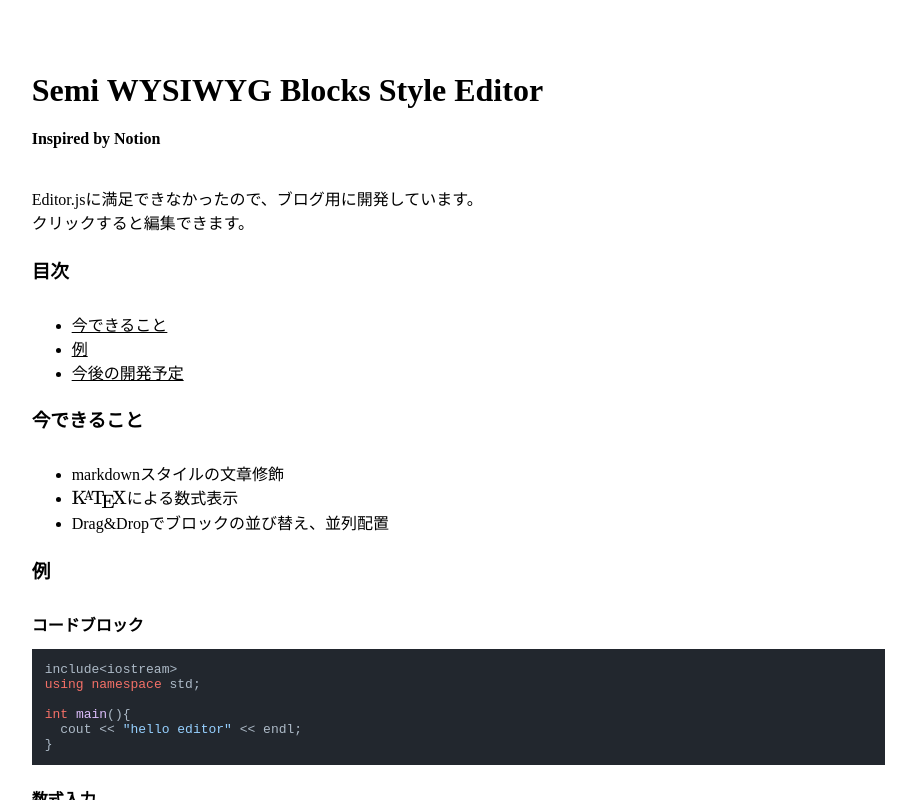
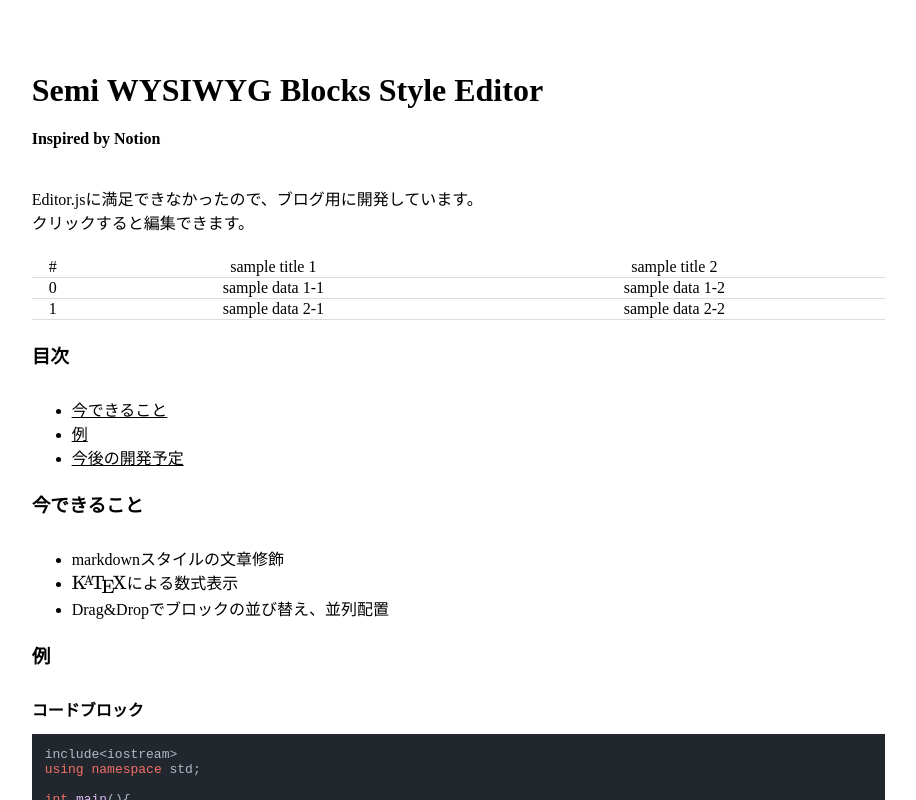
Before and after one commit to nuemu/EditorReact, a React (Create React App) app: page / in a window 1280 px wide. Shown: the top 800 px of the page, without its empty margins (203-1119 px from the left). Built offline with nearby package versions, Linux system fonts and the light colour scheme.

Commit message:
Add: DBBlock

```diff
--- a/src/Editor/Blocks/BlockDatas.ts
+++ b/src/Editor/Blocks/BlockDatas.ts
@@ -7,59 +7,10 @@ const Data = [
 		initial: {'text': ''}
 	},
 	{
-		type: 'Text',
-		name: 'Text',
-		description: '文字入力ができます',
-		icon: require('../Assets/Text.svg').default,
-		initial: {'text': ''}
-	},
-	{
-		type: 'Text',
-		name: 'Text',
-		description: '文字入力ができます',
-		icon: require('../Assets/Text.svg').default,
-		initial: {'text': ''}
-	},
-	{
-		type: 'Text',
-		name: 'Text',
-		description: '文字入力ができます',
-		icon: require('../Assets/Text.svg').default,
-		initial: {'text': ''}
-	},
-	{
-		type: 'Text',
-		name: 'Text',
-		description: '文字入力ができます',
-		icon: require('../Assets/Text.svg').default,
-		initial: {'text': ''}
-	},
-	{
-		type: 'Text',
-		name: 'Text',
-		description: '文字入力ができます',
-		icon: require('../Assets/Text.svg').default,
-		initial: {'text': ''}
-	},
-	{
-		type: 'Text',
-		name: 'Text',
-		description: '文字入力ができます',
-		icon: require('../Assets/Text.svg').default,
-		initial: {'text': ''}
-	},
-	{
-		type: 'Text',
-		name: 'Text',
-		description: '文字入力ができます',
-		icon: require('../Assets/Text.svg').default,
-		initial: {'text': ''}
-	},
-	{
-		type: 'Text',
-		name: 'Text',
-		description: '文字入力ができます',
-		icon: require('../Assets/Text.svg').default,
+		type: 'DB',
+		name: 'DataBase',
+		description: '表計算ソフトのようなデータベース作成ができます。',
+		icon: require('../Assets/DB.svg').default,
 		initial: {'text': ''}
 	},
 ]
--- /dev/null
+++ b/src/Editor/Blocks/DBBlock/DBBlock.css
@@ -0,0 +1,54 @@
+table{
+  width: 100%;
+  border-collapse: collapse;
+  border: solid 1px white;
+  text-align: center;
+  overflow: scroll;
+  margin-bottom: 16pt;
+}
+
+.table-head{
+  outline: none;
+  width: 100%;
+  height: 100%;
+}
+.table-head:hover{
+  background-color: whitesmoke;
+}
+.col-menu{
+  z-index: 1;
+  display: none;
+  position:absolute;
+  background-color: white;
+  width: 128pt;
+  max-height: 128pt;
+  border-radius: 5px;
+  box-shadow: 0px 0px 1px 1px lightgrey;
+}
+.col-menu-item:hover{
+  background-color: gainsboro;
+}
+
+.table-row{
+  border-top: solid 1px gainsboro;
+  border-bottom: solid 1px gainsboro;
+}
+td{
+  outline: none;
+}
+.row-index:hover{
+  background-color: whitesmoke;
+}
+.row-menu{
+  z-index: 1;
+  display: none;
+  position:absolute;
+  background-color: white;
+  width: 128pt;
+  max-height: 128pt;
+  border-radius: 5px;
+  box-shadow: 0px 0px 1px 1px lightgrey;
+}
+.row-menu-item:hover{
+  background-color: gainsboro;
+}
--- a/src/Editor/Blocks/DBBlock/DBBlock.tsx
+++ b/src/Editor/Blocks/DBBlock/DBBlock.tsx
@@ -1,5 +1,201 @@
+import React, { useRef } from 'react'
+import './DBBlock.css'
+
+import { useRecoilState } from 'recoil'
+import { DBState } from '../../reicoil/atom';
+
+import { rowMenuItems, colMenuItems } from './DBMenuItems'
+
+type DBStateType = [
+  {
+    column:{
+      name: string
+    }[],
+    data: string[][],
+  },
+  any
+]
+
 const DB = () => {
+  const [DB, setDB] = useRecoilState(DBState) as DBStateType
 
+  var rowMenu = -1, colMenu = -1
+
+  var rowMenuRefs = useRef([React.createRef()]) as any
+  var dummyRefs:any[] = []
+  DB.data.forEach(() => dummyRefs.push(React.createRef()))
+  rowMenuRefs.current = dummyRefs
+
+  var colMenuRefs = useRef([React.createRef()]) as any
+  dummyRefs = []
+  DB.column.forEach(() => dummyRefs.push(React.createRef()))
+  colMenuRefs.current = dummyRefs
+
+  const handleKeyDown = (e: React.KeyboardEvent<HTMLDivElement>, row_index: number) => {
+
+
+    if(e.key === 'Enter'){
+      e.preventDefault()
+      DBActions('AddRow', row_index)
+    }
+  }
+
+  const closeRowMenu = () => {
+    const element = rowMenuRefs.current[rowMenu].current as HTMLElement
+    element.style.display = 'none'
+    rowMenu = -1
+    document.removeEventListener("mousedown", handleClickOutside)
+  }
+
+  const closeColMenu = () => {
+    const element = colMenuRefs.current[colMenu].current as HTMLElement
+    element.style.display = 'none'
+    colMenu = -1
+    document.removeEventListener("mousedown", handleClickOutside)
+  }
+
+  const handleClickOutside = (e:MouseEvent) => {
+    const target = e.target as Node
+    if(rowMenu >= 0){
+      if(!rowMenuRefs.current[rowMenu].current.contains(target)){
+        closeRowMenu()
+      }
+    }
+    if(colMenu >= 0){
+      if(!colMenuRefs.current[colMenu].current.contains(target)){
+        closeColMenu()
+      }
+    }
+  }
+
+  const handleRowMenu = (e: React.MouseEvent<HTMLTableDataCellElement>, row_index: number) => {
+    e.preventDefault()
+    rowMenu = row_index
+    const element = rowMenuRefs.current[row_index].current as HTMLElement
+    element.style.display = 'block'
+    document.addEventListener("mousedown", handleClickOutside)
+  }
+
+  const handleColumnMenu = (e: React.MouseEvent<HTMLDivElement>, col_index: number) => {
+    e.preventDefault()
+    colMenu = col_index
+    const element = colMenuRefs.current[col_index].current as HTMLElement
+    element.style.display = 'block'
+    document.addEventListener("mousedown", handleClickOutside)
+  }
+
+  const DBActions = (type: string, index: number) => {
+    var newDB = JSON.parse(JSON.stringify(DB)) //Deep Copy
+
+    switch(type){
+      case('AddRow'):
+        const newRow: string[] = new Array(newDB.column.length).fill('')
+        newDB.data.splice(index+1, 0, newRow)
+        break
+      case('RemoveRow'):
+        if(newDB.data.length > 1){
+          newDB.data.splice(index, 1)
+        }
+        break
+      case('AddColumn'):
+        const newCol = {name: ''}
+        newDB.column.splice(index+1, 0, newCol)
+        newDB.data.map((row:any) => row.splice(index+1, 0, ''))
+        break
+      case('RemoveColumn'):
+        if(newDB.column.length > 1){
+          newDB.column.splice(index, 1)
+          newDB.data.map((row:any) => row.splice(index, 1))
+        }
+        break
+    }
+    setDB(newDB)
+  }
+
+  const thead = (
+    <thead>
+      <tr>
+        <td>#</td>
+        {DB.column.map((column, index) => (
+          <td
+            key={index}
+          >
+            <div
+              className="table-head"
+              contentEditable
+              dangerouslySetInnerHTML={{__html: column.name}}
+              onContextMenu={(e) => handleColumnMenu(e, index)}
+            />
+            <div
+              ref={colMenuRefs.current[index]}
+              className="col-menu"
+            >
+              {colMenuItems.map(item => (
+                <div
+                  className="col-menu-item"
+                  key={item.name}
+                  onClick={() => {DBActions(item.type, index);closeColMenu()}}
+                >
+                  {item.name}
+                </div>
+              ))}
+            </div>
+          </td>
+        ))}
+        <td />
+      </tr>
+    </thead>
+  )
+
+  const tbody = (
+    <tbody>
+      {DB.data.map((row, row_index) => (
+        <tr
+          className="table-row"
+          key={row_index}
+        >
+          <td
+            className="row-index"
+            onContextMenu={(e) => handleRowMenu(e, row_index)}
+          >
+            {row_index}
+            <div
+              ref={rowMenuRefs.current[row_index]}
+              className="row-menu"
+            >
+              {rowMenuItems.map(item => (
+                <div
+                  className="row-menu-item"
+                  key={item.name}
+                  onClick={() => {DBActions(item.type, row_index);closeRowMenu()}}
+                >
+                  {item.name}
+                </div>
+              ))}
+            </div>
+          </td>
+          {
+            row.map((column, col_index) => (
+              <td
+                className="table-data"
+                key={col_index}
+                contentEditable
+                dangerouslySetInnerHTML={{__html: column}}
+                onKeyDown={(e) => handleKeyDown(e, row_index)}
+              />
+          ))}
+          <td />
+        </tr>
+      ))}
+    </tbody>
+  )
+
+  return (
+    <table>
+      {thead}
+      {tbody}
+    </table>
+  )
 }
 
 export default DB
--- /dev/null
+++ b/src/Editor/Blocks/DBBlock/DBMenuItems.ts
@@ -0,0 +1,21 @@
+export const rowMenuItems = [
+  {
+    name: 'Remove Row',
+    type: 'RemoveRow'
+  },
+  {
+    name: 'Add Row',
+    type: 'AddRow'
+  }
+]
+
+export const colMenuItems = [
+  {
+    name: 'Add Column',
+    type: 'AddColumn'
+  },
+  {
+    name: 'Remove Column',
+    type: 'RemoveColumn'
+  }
+]
--- a/src/Editor/Blocks/TextBlock/TextBlock.css
+++ b/src/Editor/Blocks/TextBlock/TextBlock.css
@@ -8,10 +8,6 @@
   width: 100%;
   outline:none;
   margin-bottom: 16pt;
-}
-[contenteditable=true]:empty:before{
-  content: "Text Block";
-  color: grey;
 }
 p {
   margin: 0;
--- a/src/Editor/Menu/Menu.css
+++ b/src/Editor/Menu/Menu.css
@@ -14,7 +14,7 @@
   background-color: gainsboro;
 }
 .dropDown{
-  height: 128pt;
+  max-height: 128pt;
   width: 128pt;
   overflow-y: scroll;
   z-index: 1;
--- a/src/Editor/base.css
+++ b/src/Editor/base.css
@@ -26,6 +26,10 @@
 .block-wrapper{
   width: 100%;
   position: relative;
+}
+[contenteditable=true]:empty:before{
+  content: "Empty";
+  color: grey;
 }
 .dragArea{
   position: absolute;
--- a/src/Editor/reicoil/atom.tsx
+++ b/src/Editor/reicoil/atom.tsx
@@ -4,6 +4,18 @@ import { v4 } from 'uuid'
 export const menuState = atom({
     key: 'menuState',
     default: [-1, 0]
+})
+
+export const DBState = atom({
+    key: 'DBState',
+    default: {
+        column:[{name:'sample title 1', property: 'text'}, {name:'sample title 2', property: 'text'}],
+        data:
+        [
+            ['sample data 1-1', 'sample data 1-2'],
+            ['sample data 2-1', 'sample data 2-2']
+        ]
+    }
 })
 
 const blocksState = atom({
@@ -35,6 +47,15 @@ const blocksState = atom({
                 "type": "Text",
                 "data": {
                     "text": "Editor.jsに満足できなかったので、ブログ用に開発しています。\nクリックすると編集できます。"
+                }
+            }
+        ],
+        [
+            {
+                "id": "a",
+                "type": "DB",
+                "data": {
+                    "id": "db"
                 }
             }
         ],
```
